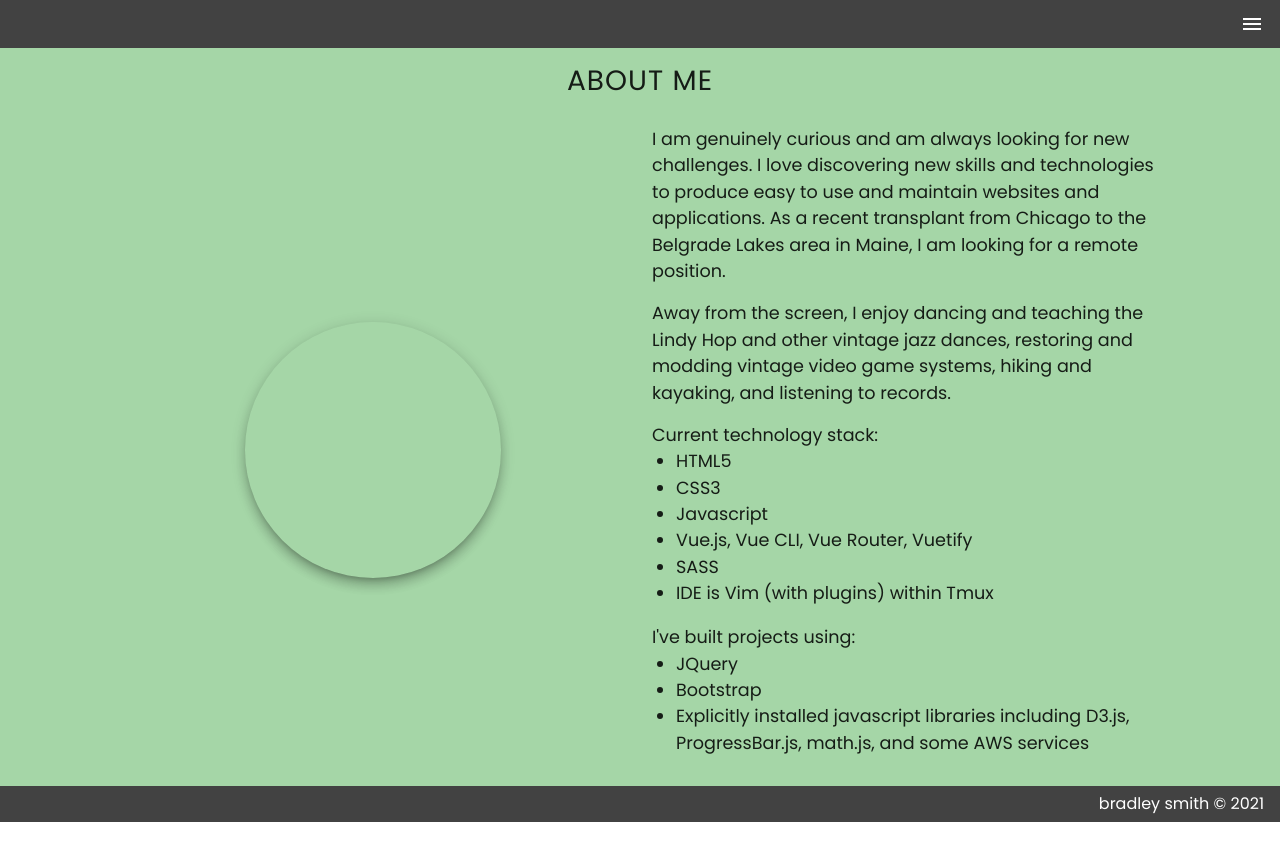
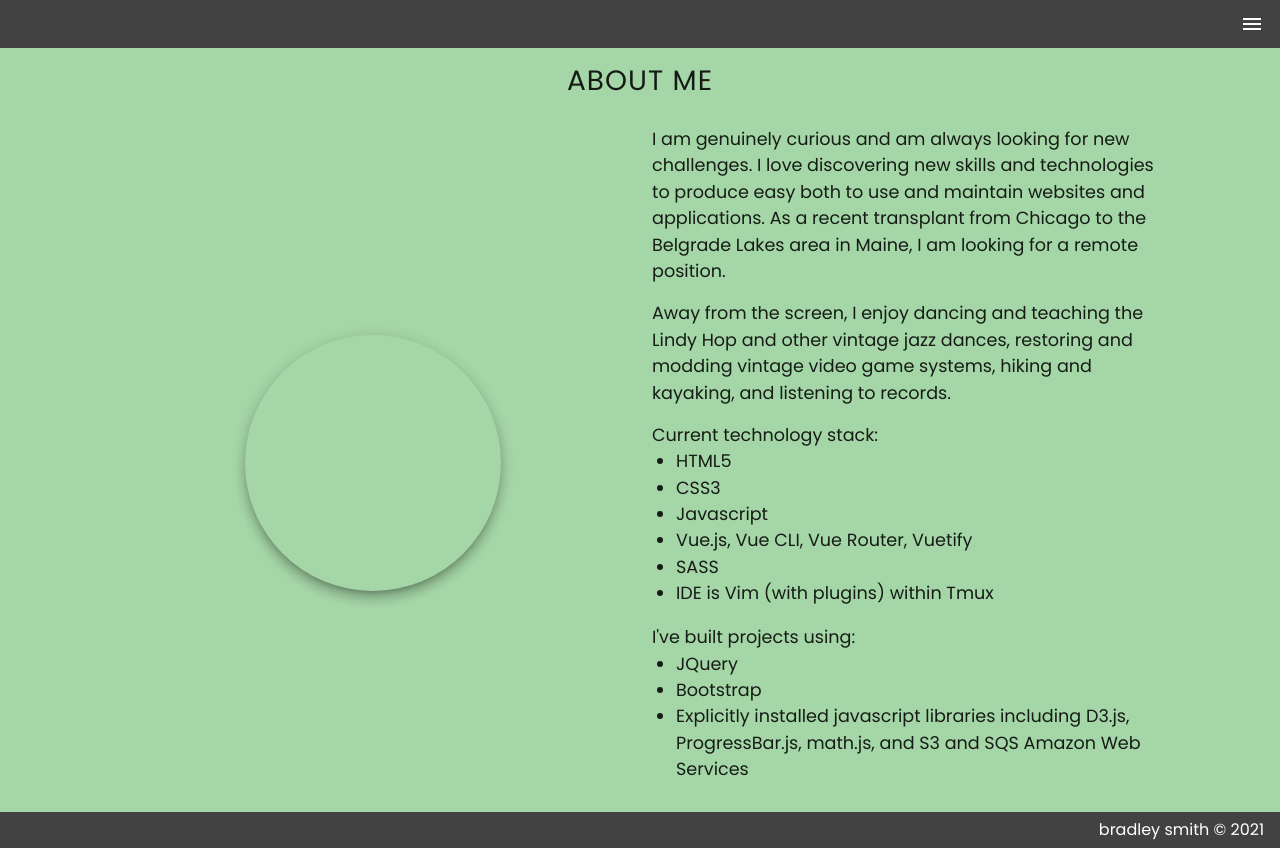
Before and after one commit to bradleyhop/new-portfolio, a Vue app: page /#/about in a window 1280 px wide. Before the commit the page ends 822 px from the top, so only its background shows below. Built offline with nearby package versions, Linux system fonts and the light colour scheme.

Commit message:
edit about me copy; vim plugin config

```diff
--- a/src/views/About.vue
+++ b/src/views/About.vue
@@ -3,6 +3,7 @@ export default {
   name: 'About',
 };
 </script>
+
 <template>
   <v-container class="align-start about-container" fill-height fluid>
     <v-row>
@@ -12,9 +13,8 @@ export default {
     </v-row>
 
     <v-row>
-      <!-- cols implies xs breakpoint in vuetify; go figure -->
+      <!-- 'cols' implies xs breakpoint in vuetify -->
       <v-col align="center" cols="12" align-self="center" md="5" offset-md="1">
-
         <v-img
           class="rounded-circle elevation-8"
           src="@/assets/me.jpg"
@@ -28,10 +28,10 @@ export default {
 
       <v-col cols="12" md="5">
         <p class="me-copy">
-          I am genuinely curious and am always looking for new challenges. I love discovering
-          new skills and technologies to produce easy to use and maintain websites and applications.
-          As a recent transplant from Chicago to the Belgrade Lakes area in Maine, I am looking
-          for a remote position.
+          I am genuinely curious and am always looking for new challenges. I love discovering new
+          skills and technologies to produce easy both to use and maintain websites and
+          applications. As a recent transplant from Chicago to the Belgrade Lakes area in Maine, I
+          am looking for a remote position.
         </p>
 
         <p class="me-copy">
@@ -76,7 +76,7 @@ export default {
             </li>
             <li>
               Explicitly installed javascript libraries including D3.js, ProgressBar.js, math.js,
-              and some AWS services
+              and S3 and SQS Amazon Web Services
             </li>
           </ul>
         </div>
```
Also changed, not shown: tsconfig.json (added, +11 -0 lines). Lines whose indentation alone changed are shown as unchanged.
